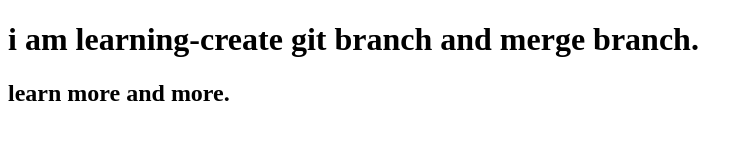
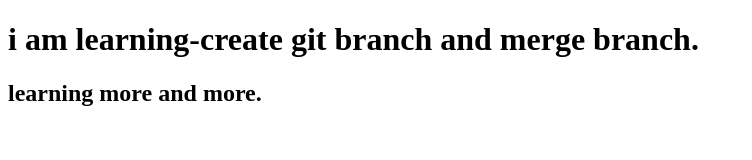
Before and after one commit to mansurakhatun/my-third-repo, a plain HTML site: page index.html in a window 1280 px wide. Shown: the whole page, without its empty margins (0-752 px from the left). Drawn offline with Linux system fonts and the light colour scheme.

Commit message:
my-third-repo

```diff
--- a/index.html
+++ b/index.html
@@ -8,6 +8,6 @@
 </head>
 <body>
     <h1>i am learning-create git branch and merge branch.</h1>
-    <h2>learn more and more.</h2>
+    <h2>learning more and more.</h2>
 </body>
 </html>
```
